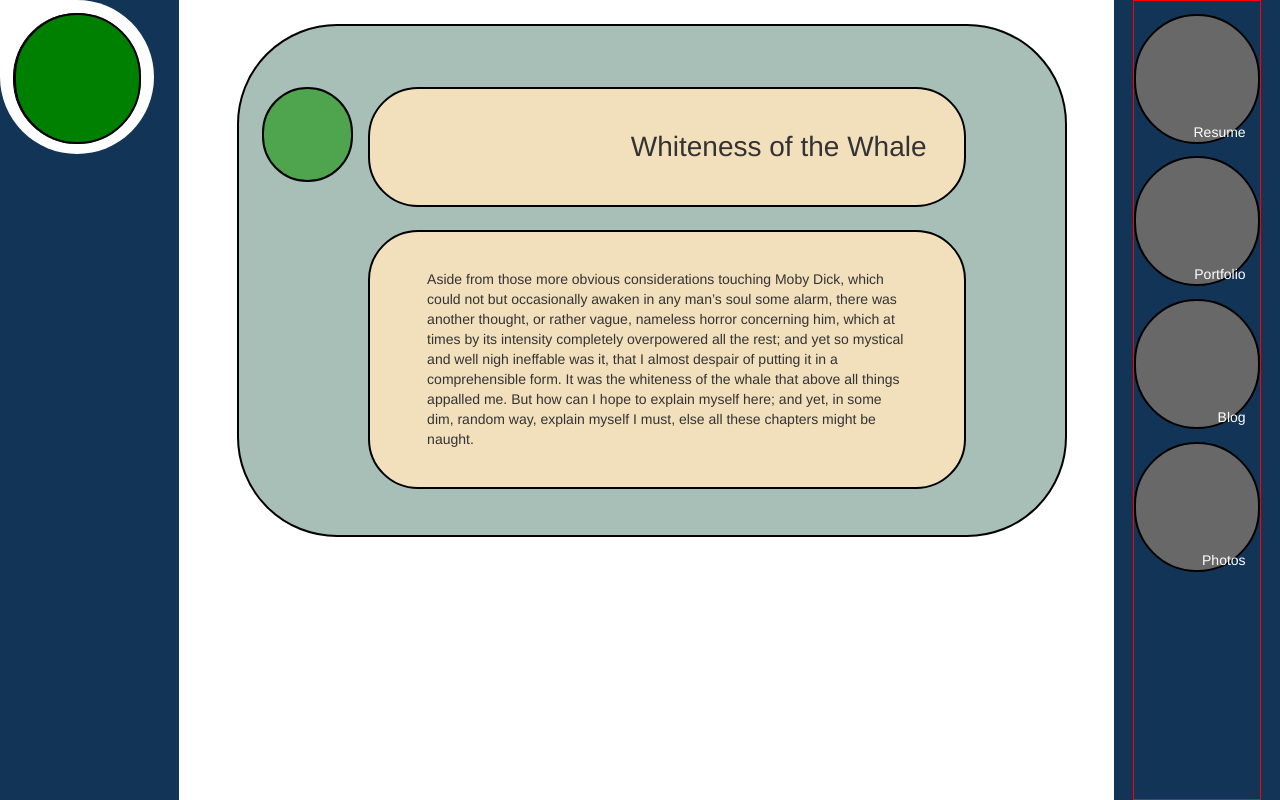
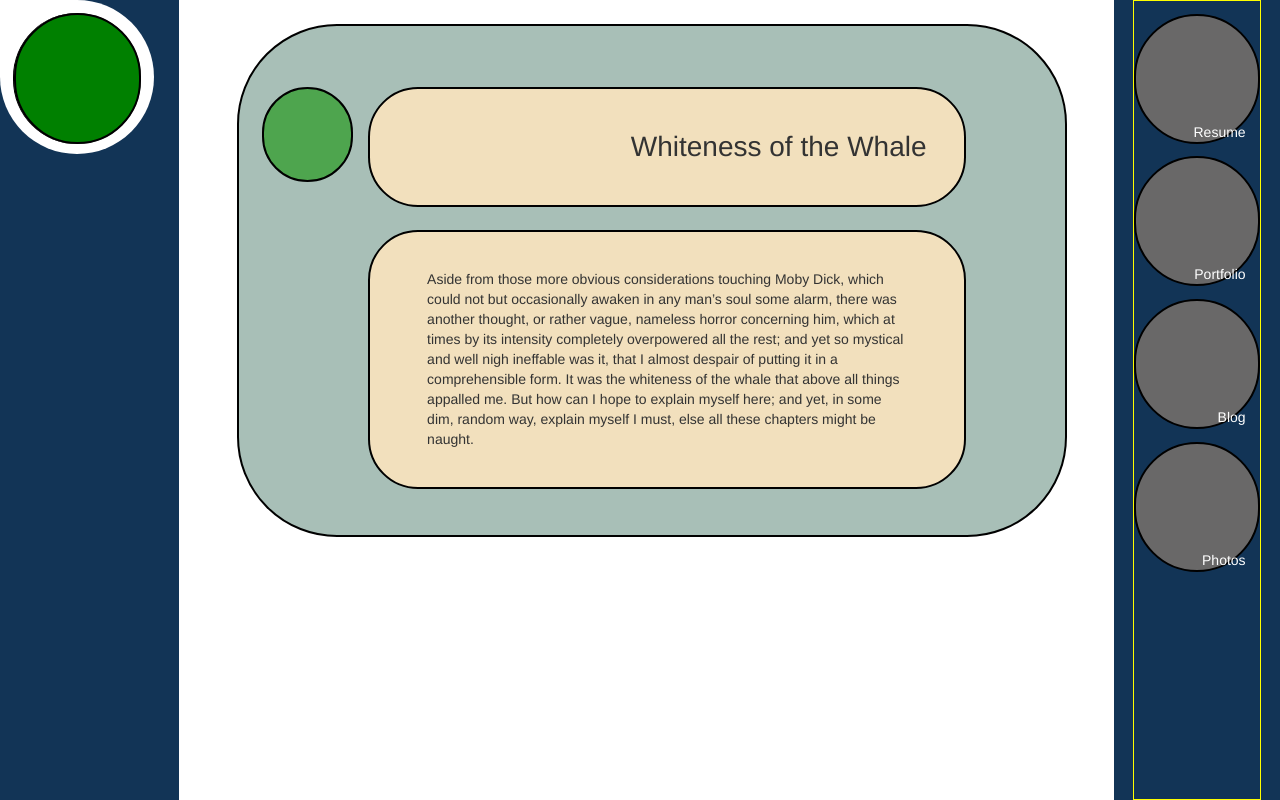
Before and after one commit to thewren/MyWebPage, a Flask app: page / in a window 1280 px wide. Run offline with Flask 2, Linux system fonts and the light colour scheme; some libraries are stand-ins or nearby versions.

Commit message:
CSS Update
Changing border color from red to yellow.

```diff
--- a/static/css/style.css
+++ b/static/css/style.css
@@ -220,7 +220,7 @@
 		display: inline-block;
 		float: right;
 
-		border: 1px solid red;
+		border: 1px solid yellow;
 	}
 
 	.triangle-up	{
```
